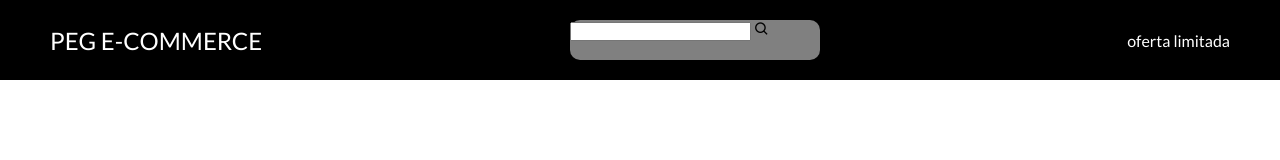
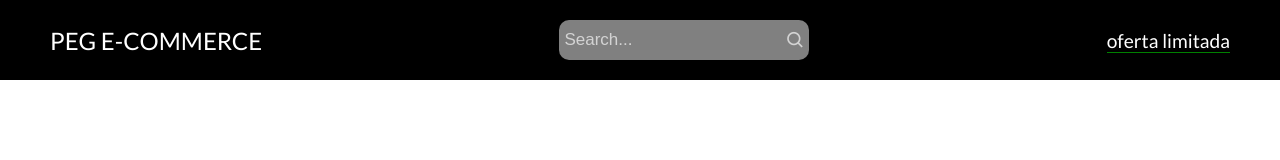
Before and after one commit to claudiocsx/Projeto-ecomerci-em-grupo, a plain HTML site: page Client/index.html in a window 1280 px wide. Drawn offline with nearby package versions, Linux system fonts and the light colour scheme.

Commit message:
Construindo o Header

```diff
--- a/Client/Css/style.css
+++ b/Client/Css/style.css
@@ -49,4 +49,29 @@ header{
     background-color: gray;
     border-radius: 10px;
     outline: none;
+    display: flex;
+    align-items: center;
+    padding: 5px;
 }
+
+.search__input{
+    background-color: transparent;
+    color: #fff;
+    font-size: 17px;
+    border: none;
+    outline: none;
+}
+
+.search__input::placeholder {
+    color: lightgray;
+  }
+
+.icon{
+    font-size: 20px;
+    color: lightgray;
+}
+
+.limitede__off{
+    font-size: 1.2rem;
+    border-bottom: 1px solid green;
+}
--- a/Client/index.html
+++ b/Client/index.html
@@ -26,8 +26,8 @@
             </div>
             <div class="nav__item">
                   <div class="search">
-                    <input type="text" class="search__input">
-                    <i class='bx bx-search'></i>
+                    <input type="text"  placeholder="Search..." class="search__input">
+                    <i class='bx bx-search icon'></i>
                   </div>
                 </div>
                 <div class="nav__item">
```
